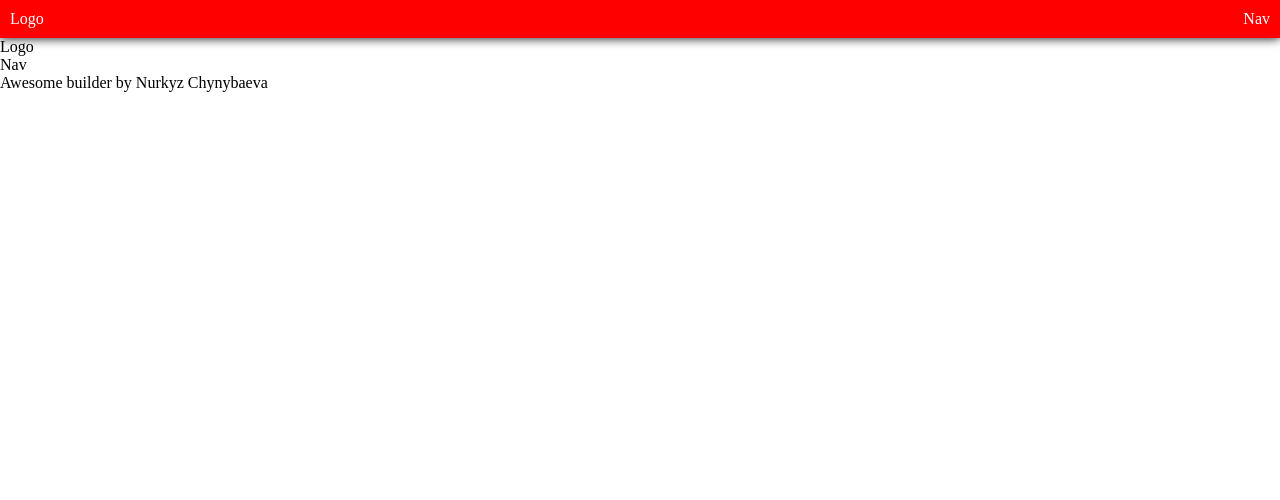
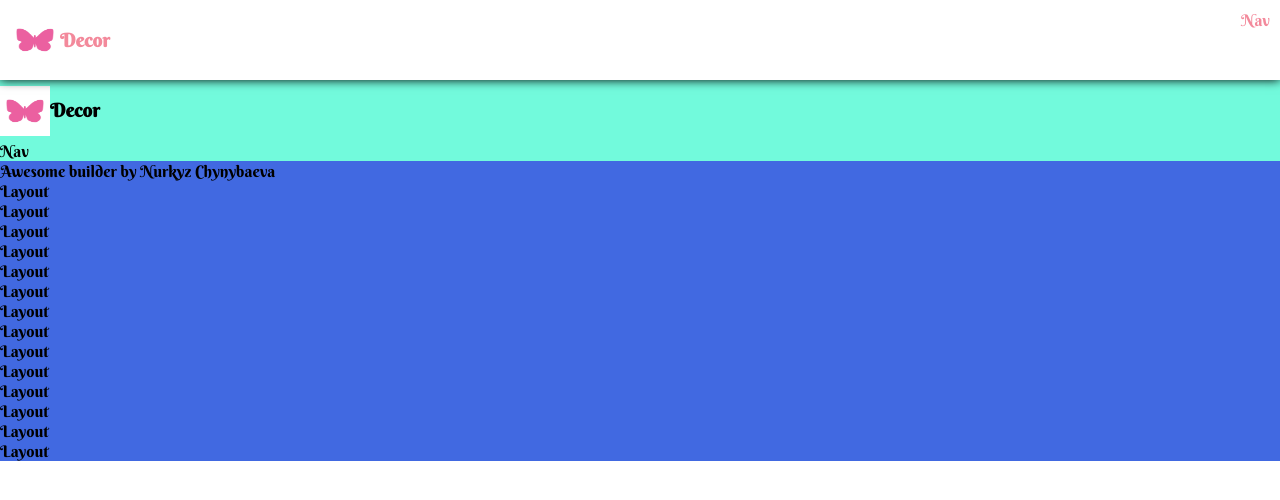
Before and after one commit to Nurkyz-Chynybaeva/builder, a React (Create React App) app: page / in a window 1280 px wide. Shown: the top 500 px of the page. Built offline with nearby package versions, Linux system fonts and the light colour scheme.

Commit message:
fixed some tasts

```diff
--- a/src/App.css
+++ b/src/App.css
@@ -1,3 +1,8 @@
+@import url('https://fonts.googleapis.com/css2?family=Berkshire+Swash&display=swap');
+*{
+  box-sizing: border-box;
+}
 body{
   margin: 0;
+  font-family: 'Berkshire Swash', cursive;
 }
--- a/src/App.js
+++ b/src/App.js
@@ -6,11 +6,21 @@ function App() {
     <div className="App">
 
       <Layout>
-Awesome builder by Nurkyz Chynybaeva
-
-
-
-
+Awesome builder by Nurkyz Chynybaeva <br/>
+Layout <br/>
+Layout <br/>
+Layout <br/>
+Layout <br/>
+Layout <br/>
+Layout <br/>
+Layout <br/>
+Layout <br/>
+Layout <br/>
+Layout <br/>
+Layout <br/>
+Layout <br/>
+Layout <br/>
+Layout <br/>
       </Layout>
 
     </div>
--- a/src/components/Drawer/Drawer.js
+++ b/src/components/Drawer/Drawer.js
@@ -3,7 +3,7 @@ import Nav from "../Nav/Nav";
 import Logo from "../Logo/Logo";
 
 
-const Drawer = ({ }) => {
+const Drawer = () => {
   return (
     <div className = {classes.Drawer}>
     <Logo/>
--- a/src/components/Drawer/Drawer.module.css
+++ b/src/components/Drawer/Drawer.module.css
@@ -0,0 +1,3 @@
+.Drawer{
+  background-color: rgb(114, 250, 220);
+}
--- a/src/components/Layout/Layout.module.css
+++ b/src/components/Layout/Layout.module.css
@@ -0,0 +1,5 @@
+.Layout{
+  background-color: royalblue;
+
+
+}
--- a/src/components/Logo/Logo.js
+++ b/src/components/Logo/Logo.js
@@ -1,9 +1,10 @@
 import classes from "./Logo.module.css";
-
-const Logo = ({ }) => {
+import logo from "../../images/free-svg-file-butterfly.png";
+const Logo = () => {
   return (
     <div className = {classes.Logo}>
-    Logo
+        <img src={logo} alt="logo"/>
+        <h3>Decor</h3>
     </div>
   )
 }
--- a/src/components/Logo/Logo.module.css
+++ b/src/components/Logo/Logo.module.css
@@ -0,0 +1,11 @@
+
+img{
+  height: 50px;
+  width: 50px;
+}
+.Logo{
+  display: flex;
+  align-items: center;
+
+
+}
--- a/src/components/Nav/Nav.js
+++ b/src/components/Nav/Nav.js
@@ -1,6 +1,6 @@
 import classes from "./Nav.module.css";
 
-const Nav = ({ }) => {
+const Nav = () => {
   return (
     <div className = {classes.Nav}>
      Nav
--- a/src/components/Toolbar/Toolbar.js
+++ b/src/components/Toolbar/Toolbar.js
@@ -3,7 +3,7 @@ import Nav from "../Nav/Nav";
 import Logo from "../Logo/Logo";
 
 
-const Toolbar = ({ }) => {
+const Toolbar = () => {
   return (
     <div className = {classes.Toolbar}>
     <Logo/>
--- a/src/components/Toolbar/Toolbar.module.css
+++ b/src/components/Toolbar/Toolbar.module.css
@@ -3,8 +3,8 @@
   justify-content: space-between;
   padding: 10px;
 
-  color: white;
-  background-color: red;
+  color: rgb(243, 137, 155);
+  background-color: white;
   box-shadow: 0 0 10px rgba(0, 0 , .5);
 
   position: sticky;
```
Also changed, not shown: src/images/free-svg-file-butterfly.png (added).
